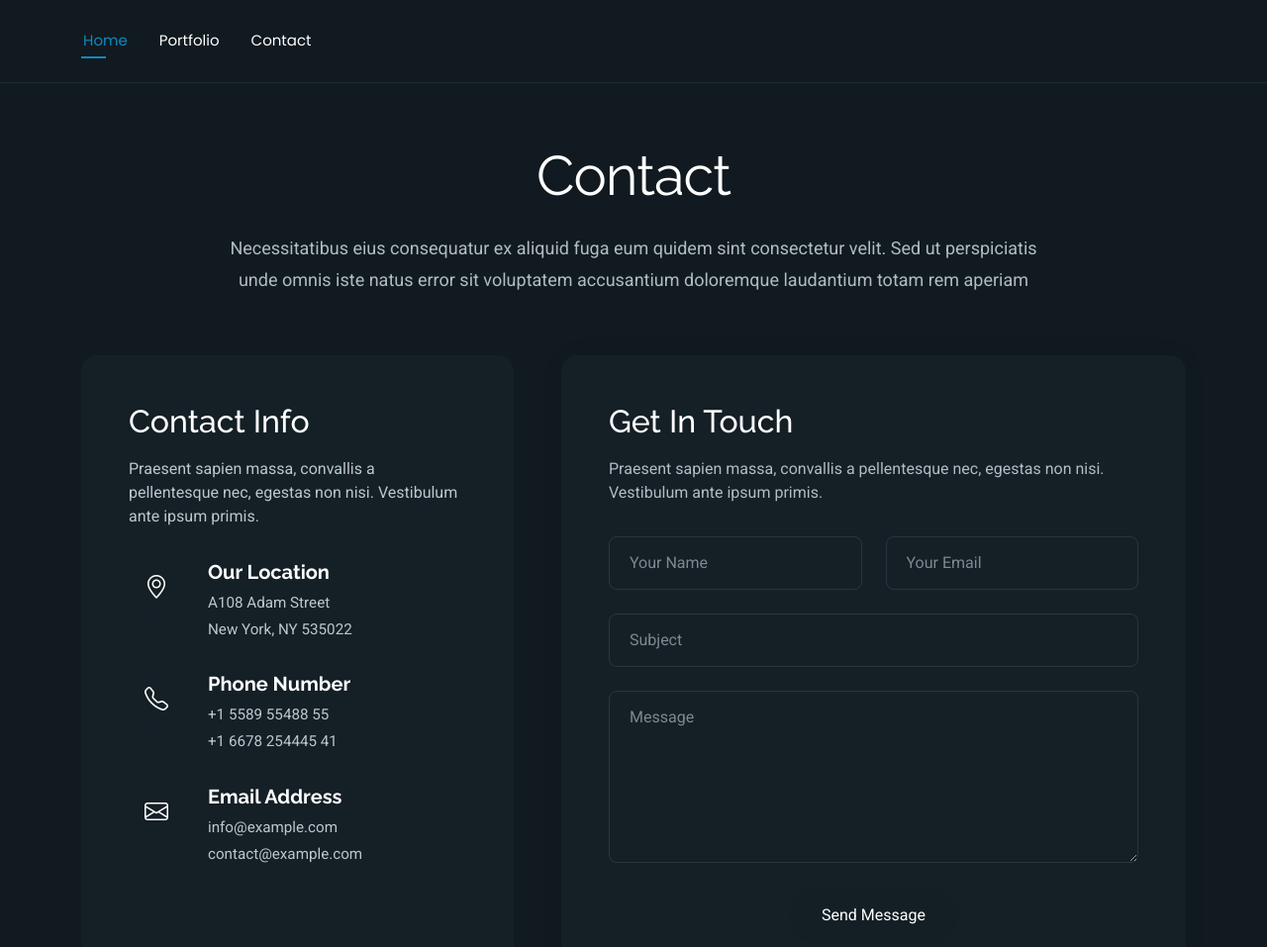
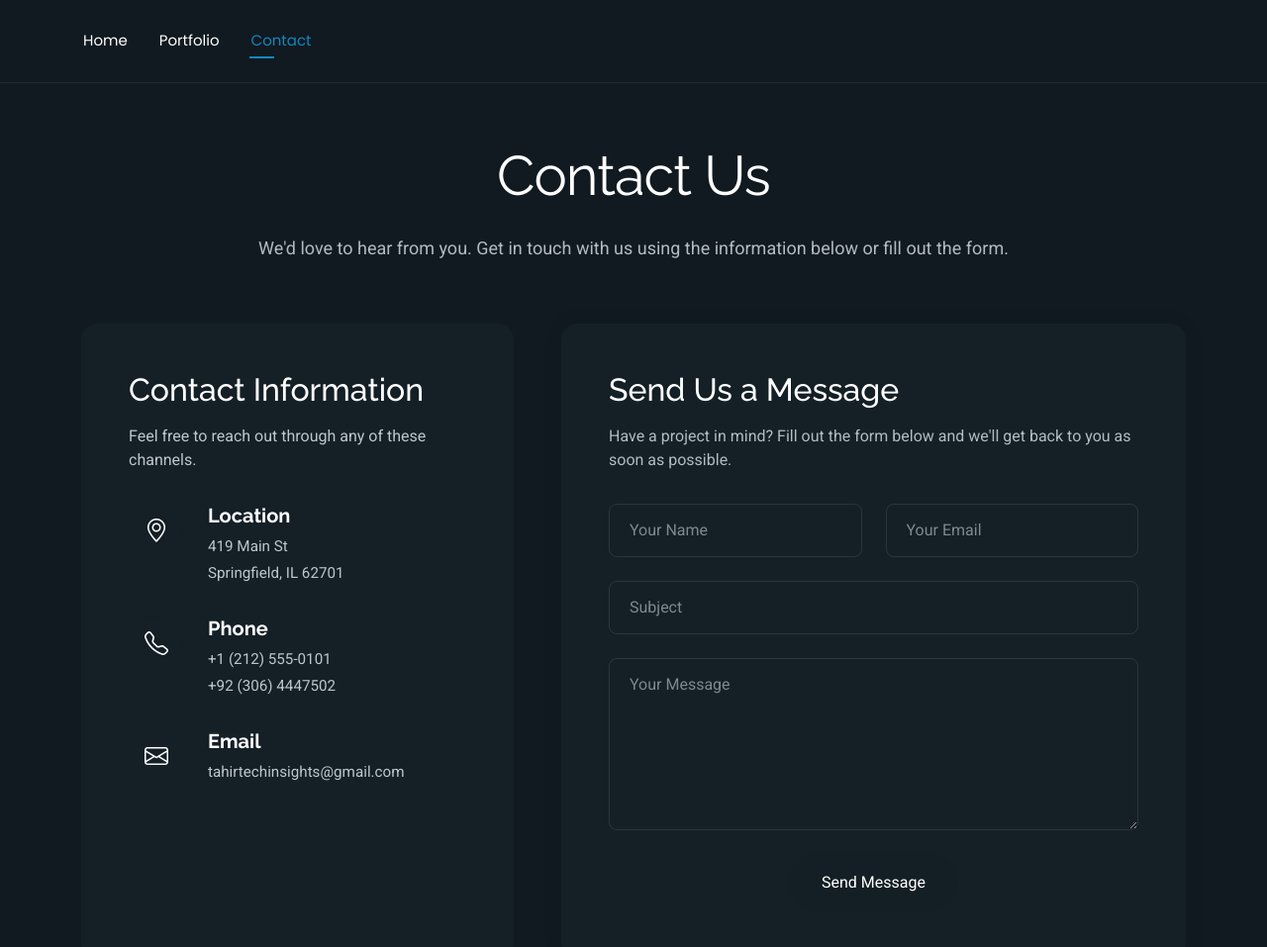
Before and after one commit to tahirtechinsights/nexusaibuild, a plain HTML site: page contact.html in a window 1280 px wide. Shown: the top 957 px of the page at 99% size. Drawn offline with Linux system fonts and the light colour scheme.

Commit message:
Improvements.

```diff
--- a/contact.html
+++ b/contact.html
@@ -3,19 +3,19 @@
 
 <head>
   <meta charset="utf-8">
-  <meta content="width=device-width, initial-scale=1.0" name="viewport">
-  <title>Contact - FolioOne Bootstrap Template</title>
-  <meta name="description" content="">
-  <meta name="keywords" content="">
+  <meta name="viewport" content="width=device-width, initial-scale=1.0">
+  <title>Contact Us - FolioOne Portfolio Template</title>
+  <meta name="description" content="Get in touch with us. We'd love to hear about your project and discuss how we can help bring your ideas to life.">
+  <meta name="keywords" content="contact, portfolio, web design, development, collaboration">
 
   <!-- Favicons -->
   <link href="assets/img/favicon.png" rel="icon">
   <link href="assets/img/apple-touch-icon.png" rel="apple-touch-icon">
 
-  <!-- Fonts -->
-  <link href="https://fonts.googleapis.com" rel="preconnect">
-  <link href="https://fonts.gstatic.com" rel="preconnect" crossorigin>
-  <link href="https://fonts.googleapis.com/css2?family=Roboto:ital,wght@0,100;0,300;0,400;0,500;0,700;0,900;1,100;1,300;1,400;1,500;1,700;1,900&family=Poppins:ital,wght@0,100;0,200;0,300;0,400;0,500;0,600;0,700;0,800;0,900;1,100;1,200;1,300;1,400;1,500;1,600;1,700;1,800;1,900&family=Raleway:ital,wght@0,100;0,200;0,300;0,400;0,500;0,600;0,700;0,800;0,900;1,100;1,200;1,300;1,400;1,500;1,600;1,700;1,800;1,900&display=swap" rel="stylesheet">
+  <!-- Google Fonts -->
+  <link rel="preconnect" href="https://fonts.googleapis.com">
+  <link rel="preconnect" href="https://fonts.gstatic.com" crossorigin>
+  <link href="https://fonts.googleapis.com/css2?family=Roboto:wght@300;400;500;700&family=Poppins:wght@300;400;500;600;700&family=Raleway:wght@300;400;500;600;700&display=swap" rel="stylesheet">
 
   <!-- Vendor CSS Files -->
   <link href="assets/vendor/bootstrap/css/bootstrap.min.css" rel="stylesheet">
@@ -26,56 +26,21 @@
 
   <!-- Main CSS File -->
   <link href="assets/css/main.css" rel="stylesheet">
-
-  <!-- =======================================================
-  * Template Name: FolioOne
-  * Template URL: https://bootstrapmade.com/folioone-bootstrap-portfolio-website-template/
-  * Updated: Aug 23 2025 with Bootstrap v5.3.7
-  * Author: BootstrapMade.com
-  * License: https://bootstrapmade.com/license/
-  ======================================================== -->
 </head>
 
 <body class="contact-page">
 
- <header id="header" class="header d-flex align-items-center light-background sticky-top">
+  <header id="header" class="header d-flex align-items-center light-background sticky-top">
     <div class="container position-relative d-flex align-items-center justify-content-between">
 
       <nav id="navmenu" class="navmenu">
         <ul>
-          <li><a href="index.html" class="active">Home</a></li>
-          <!-- <li><a href="about.html">About</a></li>
-          <li><a href="resume.html">Resume</a></li>
-          <li><a href="services.html">Services</a></li> -->
+          <li><a href="index.html">Home</a></li>
           <li><a href="portfolio.html">Portfolio</a></li>
-          <!-- <li class="dropdown"><a href="#"><span>Dropdown</span> <i class="bi bi-chevron-down toggle-dropdown"></i></a>
-            <ul>
-              <li><a href="#">Dropdown 1</a></li>
-              <li class="dropdown"><a href="#"><span>Deep Dropdown</span> <i class="bi bi-chevron-down toggle-dropdown"></i></a>
-                <ul>
-                  <li><a href="#">Deep Dropdown 1</a></li>
-                  <li><a href="#">Deep Dropdown 2</a></li>
-                  <li><a href="#">Deep Dropdown 3</a></li>
-                  <li><a href="#">Deep Dropdown 4</a></li>
-                  <li><a href="#">Deep Dropdown 5</a></li>
-                </ul>
-              </li>
-              <li><a href="#">Dropdown 2</a></li>
-              <li><a href="#">Dropdown 3</a></li>
-              <li><a href="#">Dropdown 4</a></li>
-            </ul>
-          </li> -->
-          <li><a href="contact.html">Contact</a></li>
+          <li><a href="contact.html" class="active">Contact</a></li>
         </ul>
         <i class="mobile-nav-toggle d-xl-none bi bi-list"></i>
       </nav>
-
-      <!-- <div class="header-social-links">
-        <a href="#" class="twitter"><i class="bi bi-twitter-x"></i></a>
-        <a href="#" class="facebook"><i class="bi bi-facebook"></i></a>
-        <a href="#" class="instagram"><i class="bi bi-instagram"></i></a>
-        <a href="#" class="linkedin"><i class="bi bi-linkedin"></i></a>
-      </div> -->
 
     </div>
   </header>
@@ -87,26 +52,25 @@
 
       <!-- Section Title -->
       <div class="container section-title" data-aos="fade-up">
-        <h2>Contact</h2>
-        <p>Necessitatibus eius consequatur ex aliquid fuga eum quidem sint consectetur velit. Sed ut perspiciatis unde omnis iste natus error sit voluptatem accusantium doloremque laudantium totam rem aperiam</p>
-      </div><!-- End Section Title -->
+        <h2>Contact Us</h2>
+        <p>We'd love to hear from you. Get in touch with us using the information below or fill out the form.</p>
+      </div>
 
       <div class="container" data-aos="fade-up" data-aos-delay="100">
-
         <div class="row g-4 g-lg-5">
           <div class="col-lg-5">
             <div class="info-box" data-aos="fade-up" data-aos-delay="200">
-              <h3>Contact Info</h3>
-              <p>Praesent sapien massa, convallis a pellentesque nec, egestas non nisi. Vestibulum ante ipsum primis.</p>
+              <h3>Contact Information</h3>
+              <p>Feel free to reach out through any of these channels.</p>
 
               <div class="info-item" data-aos="fade-up" data-aos-delay="300">
                 <div class="icon-box">
                   <i class="bi bi-geo-alt"></i>
                 </div>
                 <div class="content">
-                  <h4>Our Location</h4>
-                  <p>A108 Adam Street</p>
-                  <p>New York, NY 535022</p>
+                  <h4>Location</h4>
+                  <p>419 Main St</p>
+                  <p>Springfield, IL 62701</p>
                 </div>
               </div>
 
@@ -115,9 +79,9 @@
                   <i class="bi bi-telephone"></i>
                 </div>
                 <div class="content">
-                  <h4>Phone Number</h4>
-                  <p>+1 5589 55488 55</p>
-                  <p>+1 6678 254445 41</p>
+                  <h4>Phone</h4>
+                  <p>+1 (212) 555-0101</p>
+                  <p>+92 (306) 4447502</p>
                 </div>
               </div>
 
@@ -126,9 +90,8 @@
                   <i class="bi bi-envelope"></i>
                 </div>
                 <div class="content">
-                  <h4>Email Address</h4>
-                  <p>info@example.com</p>
-                  <p>contact@example.com</p>
+                  <h4>Email</h4>
+                  <p>tahirtechinsights@gmail.com</p>
                 </div>
               </div>
             </div>
@@ -136,26 +99,25 @@
 
           <div class="col-lg-7">
             <div class="contact-form" data-aos="fade-up" data-aos-delay="300">
-              <h3>Get In Touch</h3>
-              <p>Praesent sapien massa, convallis a pellentesque nec, egestas non nisi. Vestibulum ante ipsum primis.</p>
+              <h3>Send Us a Message</h3>
+              <p>Have a project in mind? Fill out the form below and we'll get back to you as soon as possible.</p>
 
               <form action="forms/contact.php" method="post" class="php-email-form" data-aos="fade-up" data-aos-delay="200">
                 <div class="row gy-4">
+                  <div class="col-md-6">
+                    <input type="text" name="name" class="form-control" placeholder="Your Name" required>
+                  </div>
 
                   <div class="col-md-6">
-                    <input type="text" name="name" class="form-control" placeholder="Your Name" required="">
-                  </div>
-
-                  <div class="col-md-6 ">
-                    <input type="email" class="form-control" name="email" placeholder="Your Email" required="">
+                    <input type="email" class="form-control" name="email" placeholder="Your Email" required>
                   </div>
 
                   <div class="col-12">
-                    <input type="text" class="form-control" name="subject" placeholder="Subject" required="">
+                    <input type="text" class="form-control" name="subject" placeholder="Subject" required>
                   </div>
 
                   <div class="col-12">
-                    <textarea class="form-control" name="message" rows="6" placeholder="Message" required=""></textarea>
+                    <textarea class="form-control" name="message" rows="6" placeholder="Your Message" required></textarea>
                   </div>
 
                   <div class="col-12 text-center">
@@ -165,32 +127,25 @@
 
                     <button type="submit" class="btn">Send Message</button>
                   </div>
-
                 </div>
               </form>
-
             </div>
           </div>
-
         </div>
-
       </div>
-
-    </section><!-- /Contact Section -->
+    </section>
 
   </main>
 
   <footer id="footer" class="footer">
-
     <div class="container">
-      <div class="copyright text-center ">
-        <p>© <span>Copyright</span> <strong class="px-1 sitename">Nexus AI Build</strong> <span>All Rights Reserved<br></span></p>
+      <div class="copyright text-center">
+        <p>© <span>Copyright</span> <strong class="px-1 sitename">Nexus AI Build</strong> <span>All Rights Reserved</span></p>
       </div>
       <div class="credits">
         Designed by <a href="https://nexusaibuild.com/">Nexus AI Build</a>
       </div>
     </div>
-
   </footer>
 
   <!-- Scroll Top -->
@@ -207,13 +162,9 @@
   <script src="assets/vendor/waypoints/noframework.waypoints.js"></script>
   <script src="assets/vendor/purecounter/purecounter_vanilla.js"></script>
   <script src="assets/vendor/swiper/swiper-bundle.min.js"></script>
-  <script src="assets/vendor/imagesloaded/imagesloaded.pkgd.min.js"></script>
-  <script src="assets/vendor/isotope-layout/isotope.pkgd.min.js"></script>
   <script src="assets/vendor/glightbox/js/glightbox.min.js"></script>
 
   <!-- Main JS File -->
   <script src="assets/js/main.js"></script>
-
 </body>
-
 </html>
```
Also changed, not shown: index.html (+2 -2 lines), portfolio.html (+6 -31 lines), assets/img/android-chrome-192x192.png (added), assets/img/android-chrome-512x512.png (added), assets/img/apple-touch-icon.png, assets/img/favicon-16x16.png (added), assets/img/favicon.ico (added), assets/img/favicon.png.
